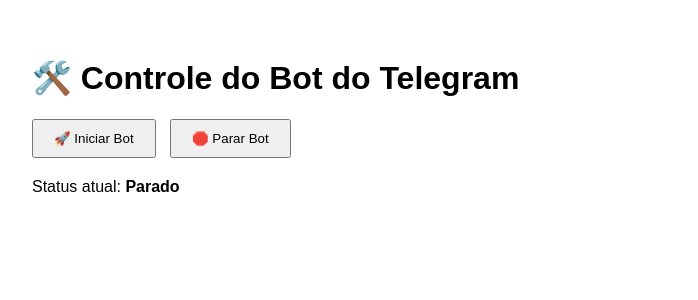
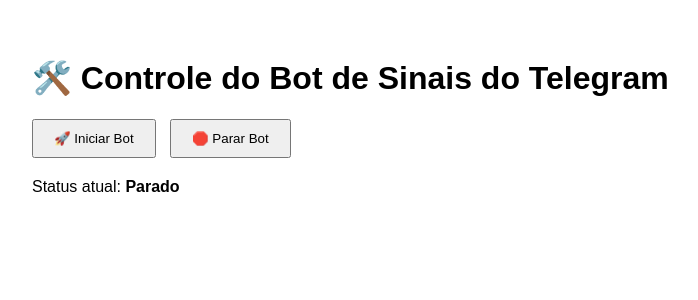
Before and after one commit to MauricioDreyer/bot_telegram_sinais, a Flask app: page / in a window 1280 px wide. Shown: the top 300 px of the page, without its empty margins (6-704 px from the left). Run offline with Flask 3, Linux system fonts and the light colour scheme.

Commit message:
atualização controle.html

```diff
--- a/templates/controle.html
+++ b/templates/controle.html
@@ -5,7 +5,7 @@
     <title>Controle do Bot de Sinais</title>
 </head>
 <body style="font-family: Arial, sans-serif; padding: 30px;">
-    <h1>🛠️ Controle do Bot do Telegram</h1>
+    <h1>🛠️ Controle do Bot de Sinais do Telegram</h1>
     <form method="post" action="/bot">
         <button type="submit" name="acao" value="start" style="padding: 10px 20px; margin-right: 10px;">🚀 Iniciar Bot</button>
         <button type="submit" name="acao" value="stop" style="padding: 10px 20px;">🛑 Parar Bot</button>
```
